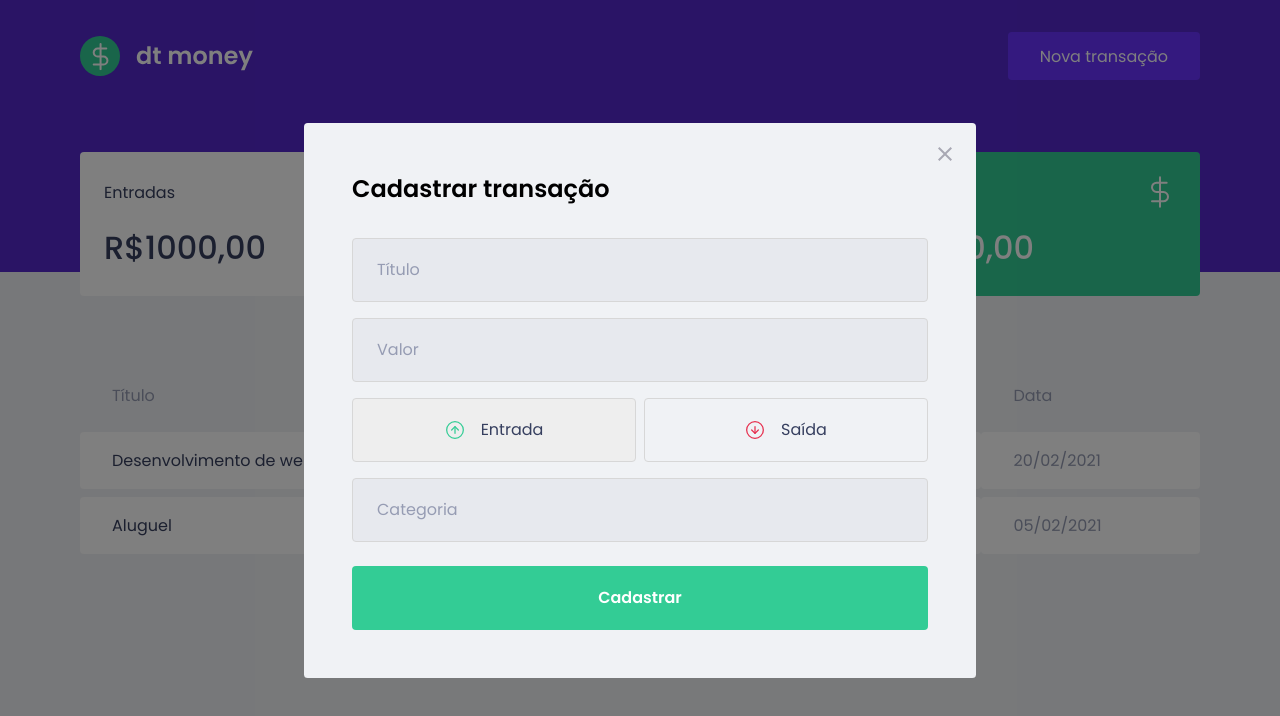
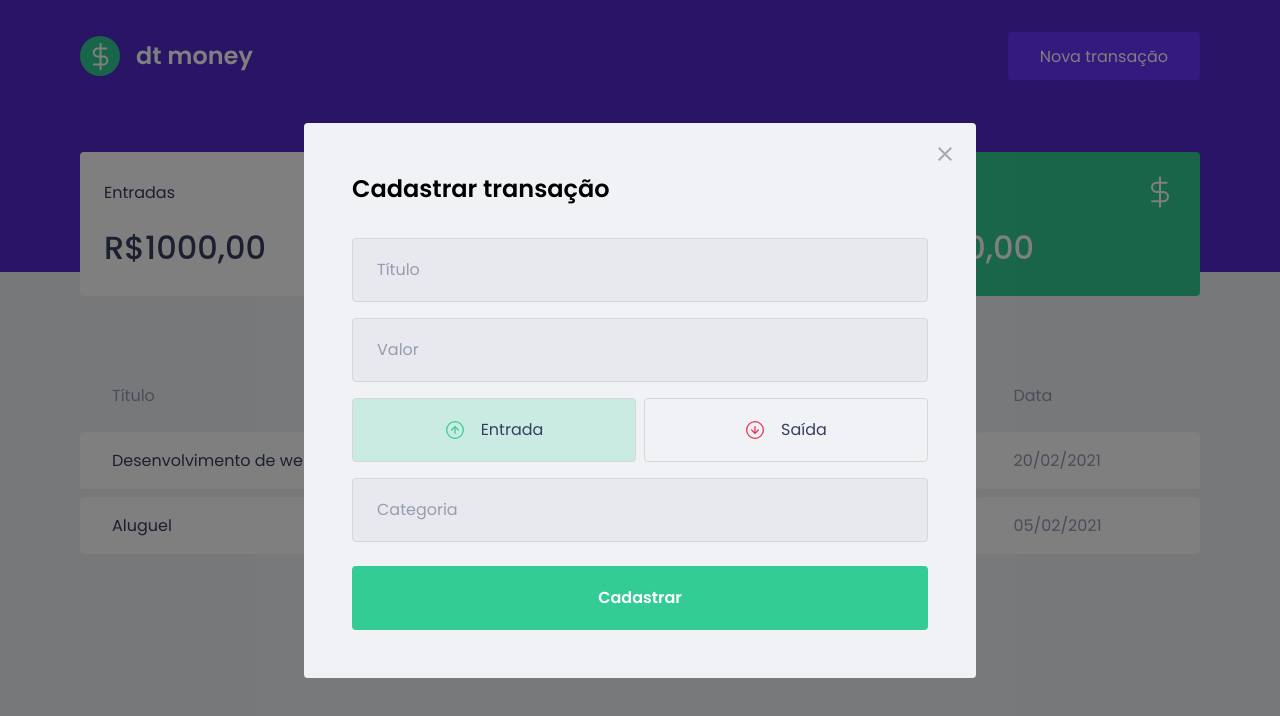
Before and after one commit to JonatanPaes/dtmoney, a React (Create React App) app: page / in a window 1280 px wide. Both pictures are taken after a click on the button "Nova transação". Shown: the top 716 px of the page. Built offline with nearby package versions, Linux system fonts and the light colour scheme; no server answers; what miragejs would draw is missing.

Commit message:
Cores dos botões

```diff
--- a/src/components/NewTransactionModal/index.tsx
+++ b/src/components/NewTransactionModal/index.tsx
@@ -40,6 +40,7 @@
           <RadioBox
             type="button"
             isActive={type === "deposit"}
+            activeColor="green"
             onClick={() => {
               setType("deposit");
             }}
@@ -51,6 +52,7 @@
           <RadioBox
             type="button"
             isActive={type === "withdraw"}
+            activeColor="red"
             onClick={() => {
               setType("withdraw");
             }}
--- a/src/components/NewTransactionModal/styles.ts
+++ b/src/components/NewTransactionModal/styles.ts
@@ -1,5 +1,5 @@
 import styled from "styled-components";
-import { darken } from  "polished";
+import { darken, transparentize } from  "polished";
 
 export const Container = styled.form`
   h2 {
@@ -61,14 +61,22 @@
 
 interface RadioBoxProps {
   isActive: boolean;
+  activeColor: 'green' | 'red';
 }
+
+const colors = {
+  green: '#33CC95',
+  red: '#E52E40'
+};
 
 export const RadioBox = styled.button<RadioBoxProps>`
   height: 4rem;
   border: 1px solid #d7d7d7;
   border-radius: 0.25rem;
 
-  background: ${(props) => props.isActive ?  '#eee' : 'transparent'};
+  background: ${(props) => props.isActive
+    ? transparentize(0.8, colors[props.activeColor])
+    : 'transparent'};
 
   display: flex;
   align-items: center;
```
